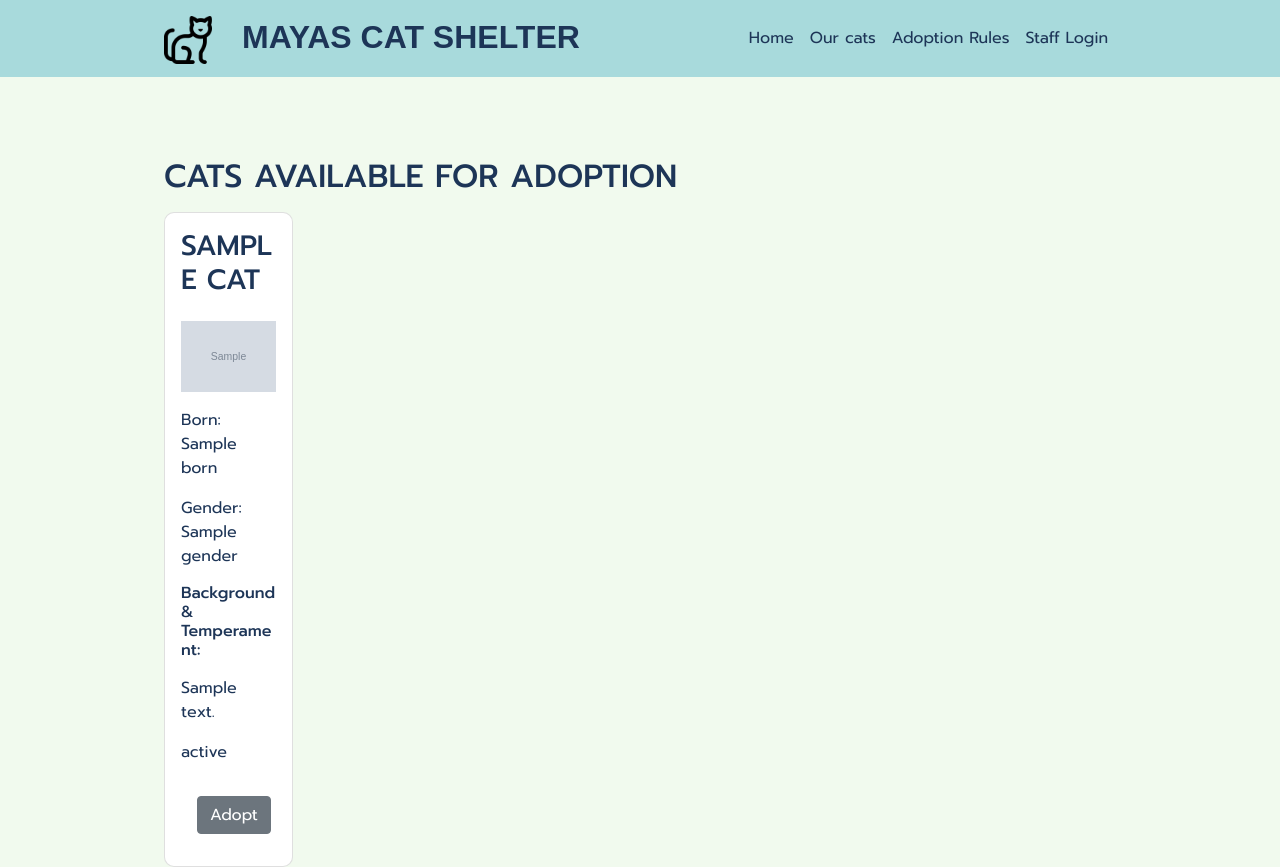
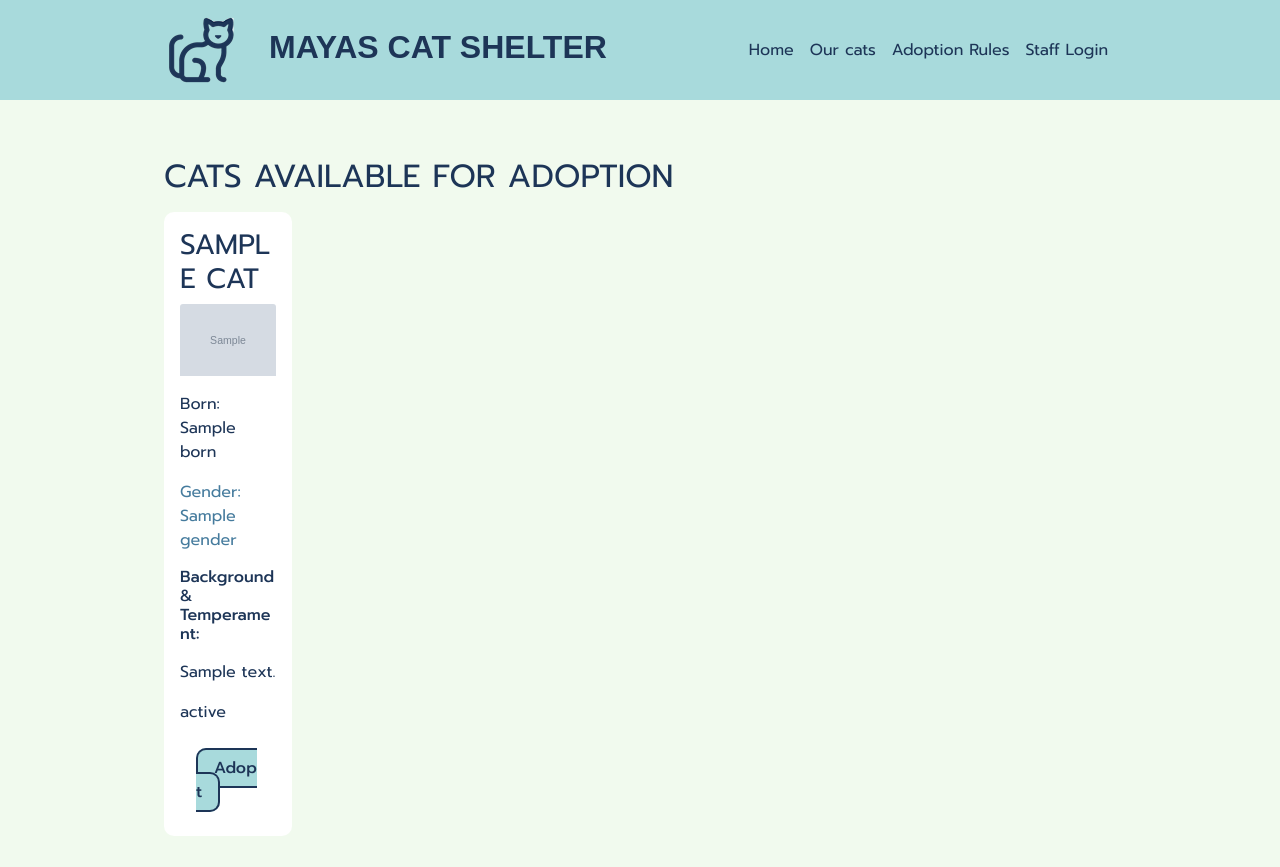
Before and after one commit to ClaudiaInSweden/mayas_cat_shelter, a Django app: template templates/cats.html in a window 1280 px wide. After the commit the page ends 836 px from the top, so only its background shows below. Run offline with Django 3.2, Linux system fonts and the light colour scheme; the template is opened without the code that fills it: most values are stand-ins (such as "Sample title", 1, 10 or a date in 2020); grey boxes marked "Sample" are stand-in pictures; some libraries are stand-ins or nearby versions; some web fonts are replaced.

Commit message:
Change style of input fields on adoption form, style buttons, add text color depending to cat gender

```diff
--- a/static/css/style.css
+++ b/static/css/style.css
@@ -1,11 +1,14 @@
 html {
   height: 100%;
+}
+:root {
+  --color: #1D3557;
 }
 body {
   margin-bottom: 60px; /* Margin bottom by footer height */
   font-size: 1rem;
-  font-family: "Prompt", sans-serif;
-  color: #1D3557;
+  font-family: "Prompt", sans-serif !important;
+  color: #1D3557 !important;
   background-color: #f1faee;
   min-height: 100%;
   display: flex;
@@ -23,12 +26,11 @@
   top: 110px;
 }
 
-.container-bg {
-  background: url(https://res.cloudinary.com/dhciyvwx5/image/upload/v1703205683/cat-bg-op_olh2rs.png);
-}
-
 h1, h2, h3 {
     text-transform: uppercase;
+    font-family: "Prompt", sans-serif !important;
+    color: #1D3557 !important;
+    font-weight: 400;
 }
 
 .logo {
@@ -146,10 +174,67 @@
 }
 .card {
   border-radius: 10px !important;
+  font-family: "Prompt", sans-serif !important;
+  color: #1D3557 !important;
+  border: #1D3557 !important;
 }
 .card img {
-  padding-top: 16px;
   padding-bottom: 16px;
+}
+.female {
+  color: #e63946;
+}
+.male {
+  color: #457b9d;
+}
+.btn-common {
+  border-radius: 10px;
+  border: 2px solid #1D3557;
+  color: #1D3557;
+  transition-duration: 0.7s;
+  text-decoration: none;
+  padding: 0.375rem 1.5rem;
+  text-align: center;
+  font-weight: 500;
+  font-size: 1rem;
+}
+.btn-common:hover,
+input[type="submit"]:hover,
+input[type="reset"]:hover {
+  box-shadow: 0 5px 8px 0 rgb(29, 53, 87, 0.5);
+  font-size: 1.1rem;
+  color: #1D3557;
+}
+
+.btn-card {
+  border-radius: 10px;
+  border: 2px solid #1D3557;
+  background-color: #a8dadc;
+  color: #1D3557;
+  transition-duration: 0.7s;
+  text-decoration: none;
+  padding: 0.375rem 1.5rem;
+  text-align: center;
+  font-weight: 500;
+  font-size: 1rem;
+}
+input[type="submit"], input[type="reset"] {
+  border-radius: 10px;
+  border: 2px solid #1D3557;
+  color: #1D3557;
+  transition-duration: 0.7s;
+  text-decoration: none;
+  padding: 0.375rem 1.5rem;
+  text-align: center;
+  font-weight: 500;
+  font-size: 1rem;
+  margin-top: 1rem;
+}
+input[type="submit"] {
+  background-color: #a8dadc;
+}
+input[type="reset"] {
+  background-color: #f1faee;
 }
 
 @media screen and (max-width: 576px) {
--- a/templates/adoption.html
+++ b/templates/adoption.html
@@ -40,9 +40,10 @@
 
                 </fieldset>
             </div>
-            <div buttons>
+            <div class="col-12 col-lg-4">
                 <span><input type="submit" value="Submit"></span>
                 <span><input type="reset" value="Reset"></span>
+
             </div>
             </form>
         </div>
@@ -56,7 +57,7 @@
 {% block scripts %}
 <script>
     $("#id_cats").select2({
-        placeholder: "Please select .",
+        placeholder: "Please select ...",
         maximumSelectionLength: "3",
     });
 </script>
--- a/templates/adoption_rules.html
+++ b/templates/adoption_rules.html
@@ -16,7 +16,7 @@
     <div class="card mb-3">
       <div class="row g-0">
         <div class="col-md-4">
-          <img src="static/images/borna-bevanda-VwqecUsYKvs-unsplash.webp" class="img-fluid rounded-start" alt="...">
+          <img src="static/images/borna-bevanda-VwqecUsYKvs-unsplash.webp" class="img-fluid rounded-start p-3" alt="...">
         </div>
         <div class="col-md-8">
           <div class="card-body">
--- a/templates/base.html
+++ b/templates/base.html
@@ -35,7 +35,7 @@
 <!-- Navigation -->
 <nav class="navbar navbar-expand-lg navbar-light bg-light fixed-top">
   <div class="container">
-    <a class="navbar-brand logo" href="{% url 'home' %}"><img class="logotype" src="{% static 'images/favicon.ico' %}" alt="Logotype">Mayas Cat Shelter</a>
+    <a class="navbar-brand logo" href="{% url 'home' %}"><img class="logotype" src="{% static 'images/logo.png' %}" alt="Logotype">Mayas Cat Shelter</a>
     <button class="navbar-toggler" type="button" data-bs-toggle="collapse" data-bs-target="#navbarResponsive" aria-controls="navbarResponsive" aria-expanded="false" aria-label="Toggle navigation">
       <span class="navbar-toggler-icon"></span>
     </button>
--- a/templates/cats.html
+++ b/templates/cats.html
@@ -21,13 +21,16 @@
             <div class="card-body">
               <h3 class="card-title cat_name" name="cat_name">{{ cat.name | upper }}</h3>
               {% if "placeholder" in cat.image.url %}
-              <img src="https://res.cloudinary.com/dhciyvwx5/image/upload/v1703268464/default_di3p4z.webp" class="card-img-top" alt="...">
+              <img src="https://res.cloudinary.com/dhciyvwx5/image/upload/v1703268464/default.png" class="card-img-top" alt="...">
               {% else %}
               <img src="{{ cat.image.url }}" class="card-img-top" alt="...">
               {% endif %}
               <div class="card-text">
                 <p>Born: {{ cat.born }}</p>
-                <p>Gender: {{ cat.gender }}</p>
+
+                <p class="{% if cat.gender == 'Female' %}female{% else %}male{% endif %}">
+                  Gender: {{ cat.gender }}</p>
+
                 <p>
                   <h6 class="card-title">Background & Temperament:</h6>
                 </p>
@@ -35,11 +38,7 @@
                 <p>{{ cat.adopt_status }}</p>
               </div>
               <div class="card-body">
-                <!-- <form action="{% url 'adoption' %}" method="POST">
-                  {% csrf_token %}
-                  <input type="submit" class="btn btn-secondary" value="Adopt">
-                </form> -->
-                <a class="btn btn-secondary" href="{% url 'adoption' %}">Adopt</a>
+                <a class="btn-card px-3 mx-auto btn-common" href="{% url 'adoption' %}">Adopt</a>
 
               </div>
             </div>
```
Also changed, not shown: other parts of static/css/style.css (+28 -2 lines), cats/views.py (line endings or trailing spaces), static/images/default.png (added), static/images/logo.png (added).
